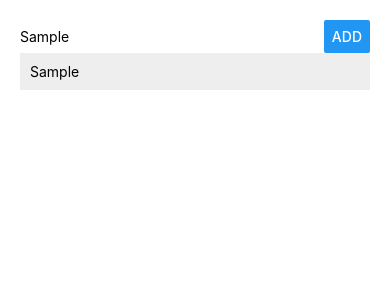
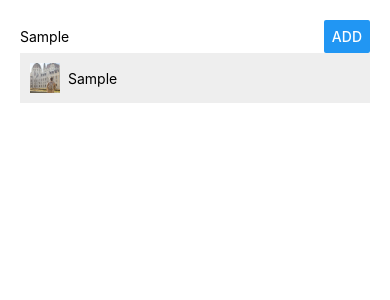
Before and after one commit to ksukoz/awesome-places, a React Native app: screen / in a window 390 px wide. Both pictures are taken after typing "Sample" into the empty fields and a click on the button "ADD". Shown: the top 300 px of the page. Built offline with nearby package versions, Linux system fonts and the light colour scheme.

Commit message:
Add image from assets in list item

```diff
--- a/App.js
+++ b/App.js
@@ -3,6 +3,8 @@
 
 import PlaceInput from './src/components/PlaceInput/PlaceInput';
 import PlaceList from './src/components/PlaceList/PlaceList';
+
+import placeImage from './src/assets/pexels-photo-842532.jpeg';
 
 export default class App extends React.Component {
   state = {
@@ -12,7 +14,11 @@
   placeAddedHandler = placeName => {
     this.setState(prevState => {
       return {
-        places: prevState.places.concat({key: Math.random(), value: placeName})
+        places: prevState.places.concat({
+          key: Math.random(),
+          name: placeName,
+          image: placeImage
+        })
       };
     });
   };
--- a/src/components/ListItem/ListItem.js
+++ b/src/components/ListItem/ListItem.js
@@ -1,10 +1,11 @@
 import React from 'react';
 
-import { View, Text, StyleSheet, TouchableOpacity } from 'react-native';
+import { View, Text, StyleSheet, TouchableOpacity, Image } from 'react-native';
 
 const ListItem = (props) => (
   <TouchableOpacity onPress={props.onItemPressed}>
     <View style={styles.listItem}>
+      <Image source={props.placeImage} style={styles.placeImage} />
       <Text>{props.placeName}</Text>
     </View>
   </TouchableOpacity>
@@ -15,7 +16,14 @@
     width: '100%',
     padding: 10,
     backgroundColor: '#eee',
-    marginBottom: 5
+    marginBottom: 5,
+    flexDirection: 'row',
+    alignItems: 'center'
+  },
+  placeImage: {
+    marginRight: 8,
+    height: 30,
+    width: 30
   }
 });
 
--- a/src/components/PlaceList/PlaceList.js
+++ b/src/components/PlaceList/PlaceList.js
@@ -11,7 +11,8 @@
             data={props.places}
             renderItem={(info) => (
               <ListItem
-                  placeName={info.item.value}
+                  placeName={info.item.name}
+                  placeImage={info.item.image}
                   onItemPressed={() => props.onItemDeleted(info.item.key)}/>
             )} />
 };
```
Also changed, not shown: src/assets/pexels-photo-842532.jpeg (added).
